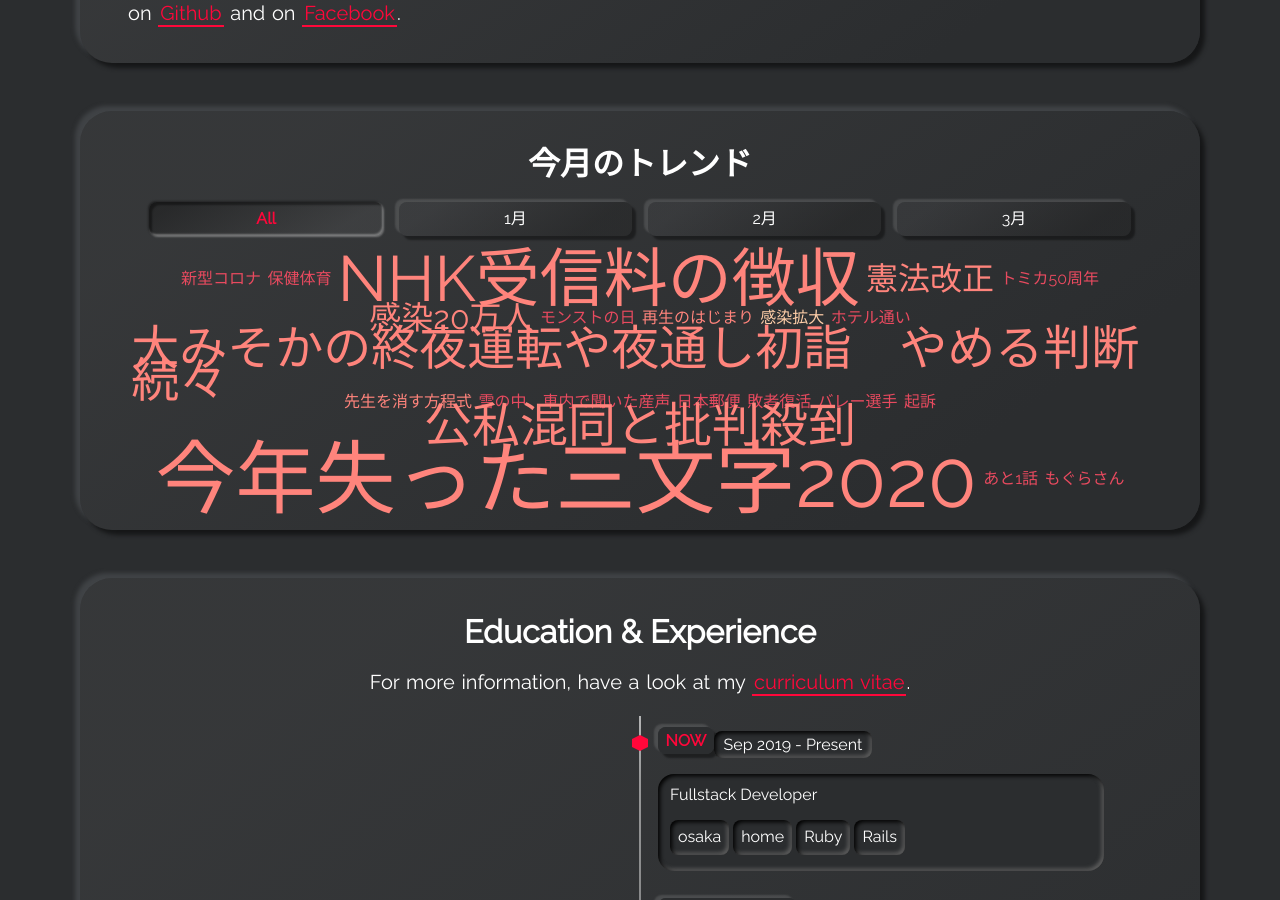
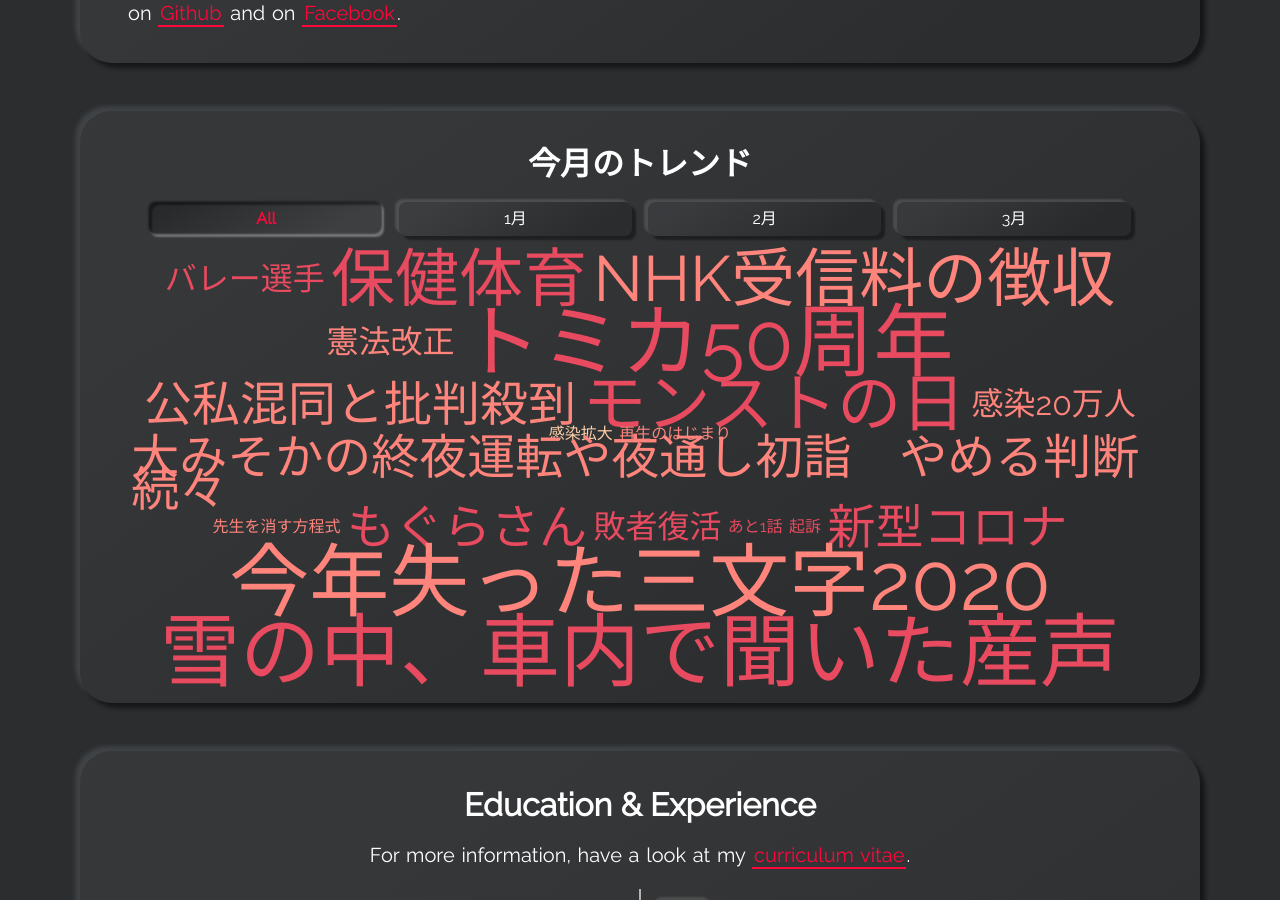
Before and after one commit to takagotch/o2830, a Jekyll site: the page built from index.html, in a window 1280 px wide and 900 px high, scrolled down 1178 px. Built offline with Jekyll 4.4.1, drawn with Linux system fonts in a browser that asks for light colours; some of the changed text lies outside the part shown.

Commit message:
Update skills-languages.yml

```diff
--- a/_data/skills-languages.yml
+++ b/_data/skills-languages.yml
@@ -9,34 +9,28 @@
   weight: 1
 
 - name: バレー選手
-  weight: 1
+  weight: 2
 
 - name: 新型コロナ
-  weight: 1
+  weight: 3
 
 - name: 保健体育
-  weight: 1
+  weight: 4
 
 - name: トミカ50周年
-  weight: 1
+  weight: 5
 
 - name: あと1話
   weight: 1
 
 - name: 敗者復活
-  weight: 1
+  weight: 2
 
 - name: もぐらさん
-  weight: 1
+  weight: 3
 
 - name: モンストの日
-  weight: 1
+  weight: 4
 
 - name: 雪の中、車内で聞いた産声
-  weight: 1
-
-- name: 日本郵便
-  weight: 1
-
-- name: ホテル通い
-  weight: 1
+  weight: 5
```
